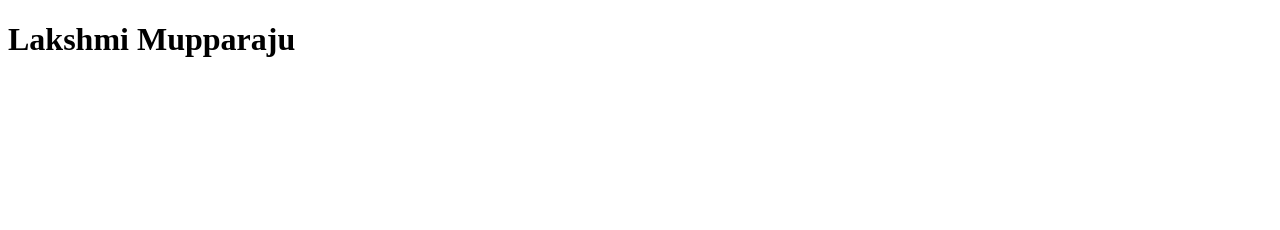
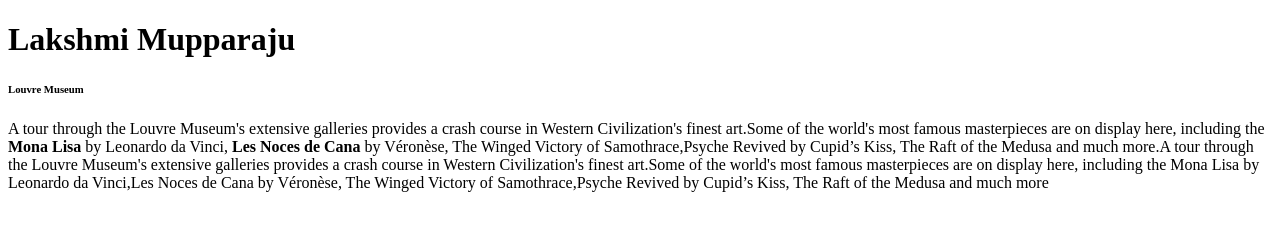
Before and after one commit to 44-563-Web-Apps-F22/44563-webapps-assignment-3-lakshmi2810, a plain HTML site: page index.html in a window 1280 px wide. Drawn offline with Linux system fonts and the light colour scheme.

Commit message:
added paragraph

```diff
--- a/index.html
+++ b/index.html
@@ -8,5 +8,7 @@
 </head>
 <body>
     <h1> Lakshmi Mupparaju</h1>
+    <h6>Louvre Museum</h6>
+    <p>A tour through the Louvre Museum's extensive galleries provides a crash course in Western Civilization's finest art.Some of the world's most famous masterpieces are on display here, including the <strong> Mona Lisa </strong>by Leonardo da Vinci, <Strong> Les Noces de Cana </Strong>by Véronèse, The Winged Victory of Samothrace,Psyche Revived by Cupid’s Kiss, The Raft of the Medusa and much more.A tour through the Louvre Museum's extensive galleries provides a crash course in Western Civilization's finest art.Some of the world's most famous masterpieces are on display here, including the Mona Lisa by Leonardo da Vinci,Les Noces de Cana by Véronèse, The Winged Victory of Samothrace,Psyche Revived by Cupid’s Kiss, The Raft of the Medusa and much more</p>
 </body>
 </html>
```
